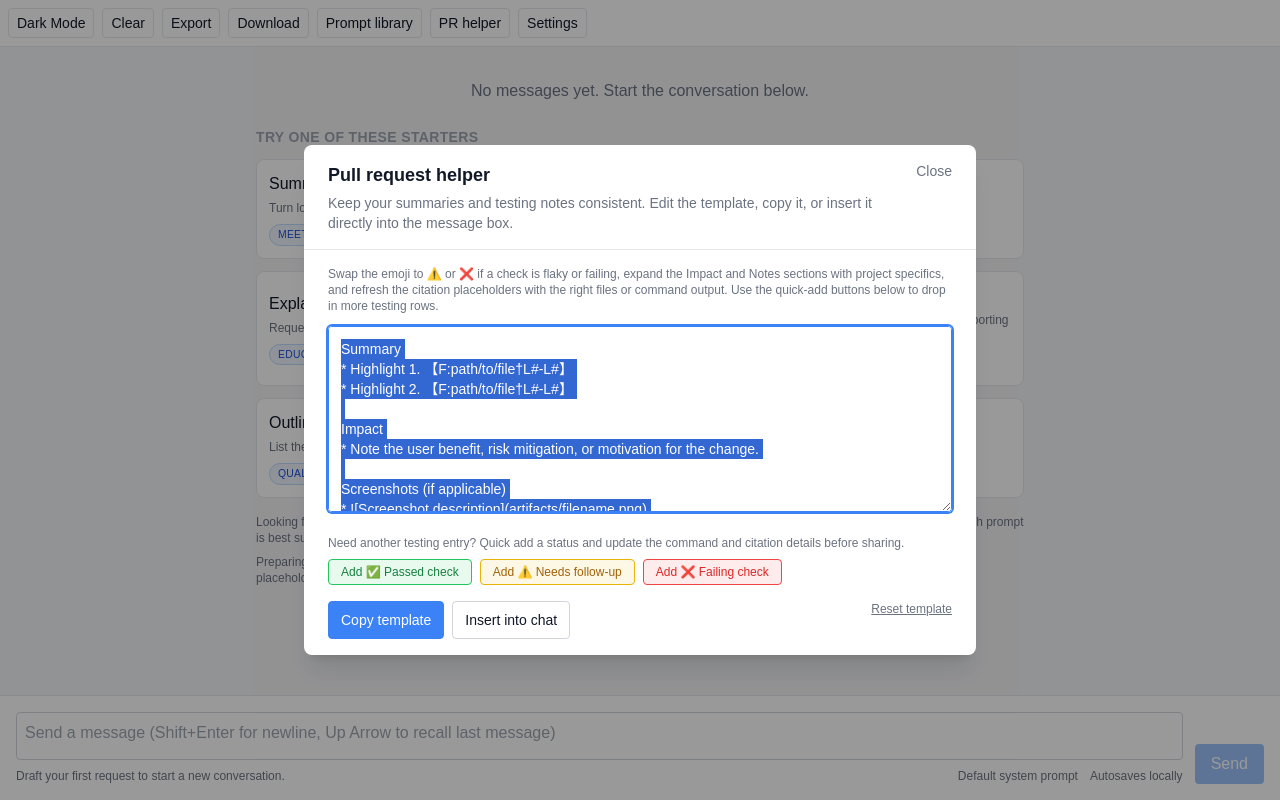
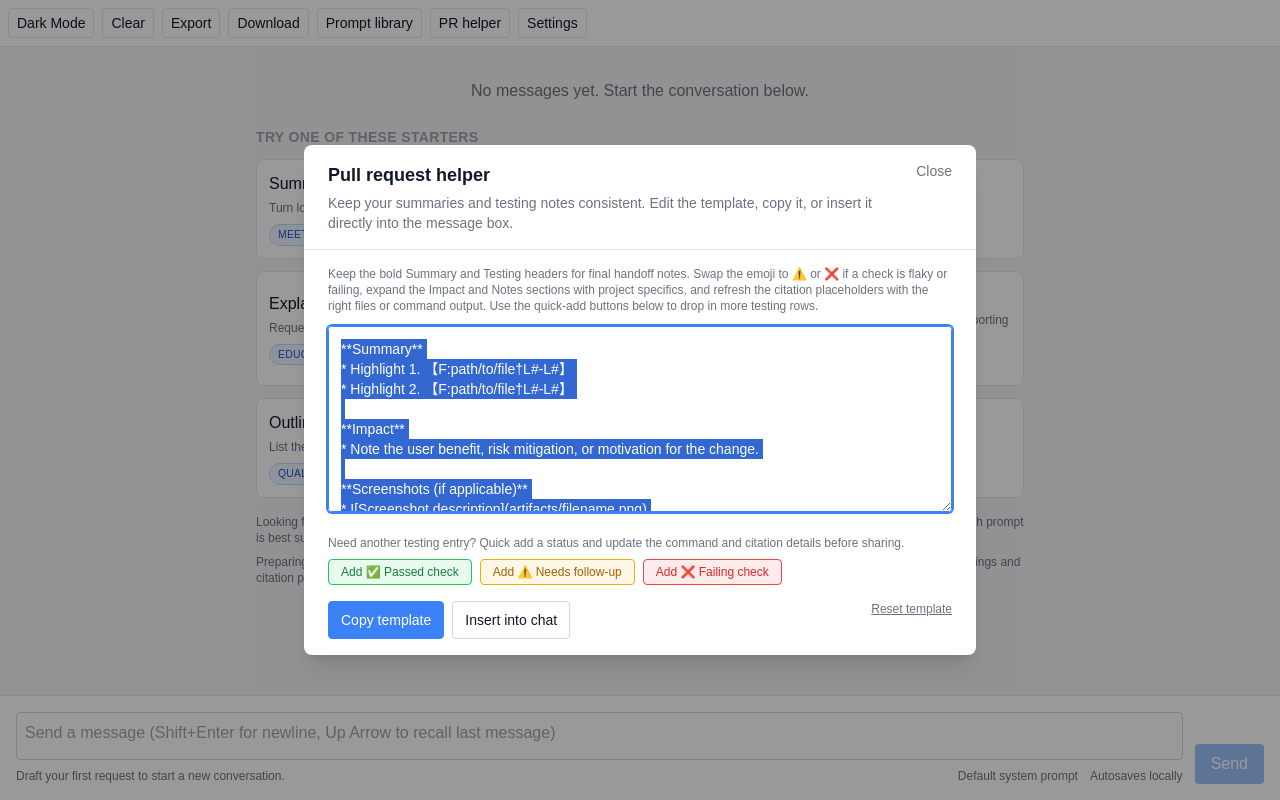
Before and after one commit to march-dave/react-next-anycase, a Next.js app: page / in a window 1280 px wide. Both pictures are taken after a click on the button "PR helper". Built offline with nearby package versions, Linux system fonts and the light colour scheme.

Commit message:
Update PR helper template to use bold section headings

```diff
--- a/pages/chatgpt-ui.js
+++ b/pages/chatgpt-ui.js
@@ -57,20 +57,20 @@ const promptSuggestions = [
 ];
 
 const DEFAULT_PR_TEMPLATE = [
-  'Summary',
+  '**Summary**',
   '* Highlight 1. 【F:path/to/file†L#-L#】',
   '* Highlight 2. 【F:path/to/file†L#-L#】',
   '',
-  'Impact',
+  '**Impact**',
   '* Note the user benefit, risk mitigation, or motivation for the change.',
   '',
-  'Screenshots (if applicable)',
+  '**Screenshots (if applicable)**',
   '* ![Screenshot description](artifacts/filename.png)',
   '',
-  'Testing',
+  '**Testing**',
   '* ✅ `command or suite` – Passed locally. 【chunk†L#-L#】',
   '',
-  'Notes',
+  '**Notes**',
   '* Additional context, rollout details, or follow-up items.',
 ].join('\n');
 
@@ -246,29 +246,27 @@ export default function ChatGptUIPersist() {
       setPrTemplateText((prev) => {
         const trimmedPrev = prev.replace(/\s+$/, '');
         if (!trimmedPrev) {
-          return `Testing\n${snippet}\n`;
+          return `**Testing**\n${snippet}\n`;
         }
 
-        const testingHeading = 'Testing';
-        const headingIndex = trimmedPrev.indexOf(testingHeading);
+        const sections = trimmedPrev.split(/\n{2,}/);
+        let updated = false;
+        const updatedSections = sections.map((section) => {
+          const [firstLine, ...rest] = section.split('\n');
+          const heading = firstLine.trim().replace(/\*/g, '').toLowerCase();
+          if (!updated && heading === 'testing') {
+            updated = true;
+            const sectionBody = rest.length ? `\n${rest.join('\n')}` : '';
+            return `${firstLine}${sectionBody}\n${snippet}`;
+          }
+          return section;
+        });
 
-        if (headingIndex === -1) {
-          return `${trimmedPrev}\n\nTesting\n${snippet}\n`;
+        if (!updated) {
+          updatedSections.push(`**Testing**\n${snippet}`);
         }
 
-        const firstLineBreakAfterHeading = trimmedPrev.indexOf('\n', headingIndex + testingHeading.length);
-        if (firstLineBreakAfterHeading === -1) {
-          return `${trimmedPrev}\n${snippet}\n`;
-        }
-
-        const remainder = trimmedPrev.slice(firstLineBreakAfterHeading + 1);
-        const nextSectionOffset = remainder.indexOf('\n\n');
-        if (nextSectionOffset === -1) {
-          return `${trimmedPrev}\n${snippet}\n`;
-        }
-
-        const insertionPoint = firstLineBreakAfterHeading + 1 + nextSectionOffset;
-        return `${trimmedPrev.slice(0, insertionPoint)}\n${snippet}${trimmedPrev.slice(insertionPoint)}`;
+        return `${updatedSections.join('\n\n')}\n`;
       });
 
       requestAnimationFrame(() => {
@@ -634,7 +632,7 @@ export default function ChatGptUIPersist() {
                   Looking for more inspiration? Open the <span className="font-medium">Prompt library</span> from the header to browse every saved starter. The badges show the themes each prompt is best suited for.
                 </p>
                 <p className="mt-2 text-xs text-gray-500 dark:text-gray-400">
-                  Preparing a pull request? The <span className="font-medium">PR helper</span> button offers a ready-to-edit summary, screenshot, and testing template complete with citation placeholders you can copy or drop into the composer.
+                  Preparing a pull request? The <span className="font-medium">PR helper</span> button offers a ready-to-edit summary, screenshot, and testing template with bold section headings and citation placeholders you can copy or drop into the composer.
                 </p>
               </div>
             </div>
@@ -812,7 +810,7 @@ export default function ChatGptUIPersist() {
             <div className="px-6 py-4 space-y-4">
               <div>
                 <p id="pr-helper-tip" className="text-xs text-gray-500 dark:text-gray-400">
-                  Swap the emoji to ⚠️ or ❌ if a check is flaky or failing, expand the Impact and Notes sections with project specifics, and refresh the citation placeholders with the right files or command output. Use the quick-add buttons below to drop in more testing rows.
+                  Keep the bold Summary and Testing headers for final handoff notes. Swap the emoji to ⚠️ or ❌ if a check is flaky or failing, expand the Impact and Notes sections with project specifics, and refresh the citation placeholders with the right files or command output. Use the quick-add buttons below to drop in more testing rows.
                 </p>
                 <textarea
                   ref={prHelperTextareaRef}
```
Also changed, not shown: 2 other files (tests, documents, lock files or other folders).
